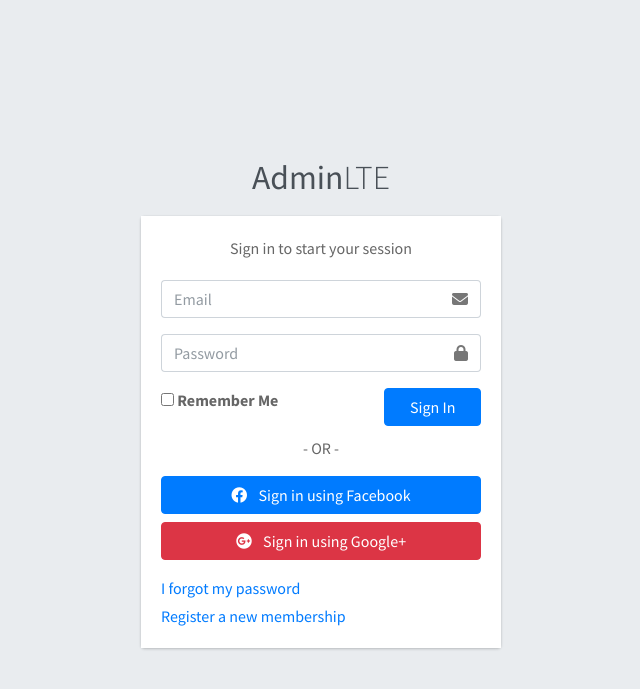
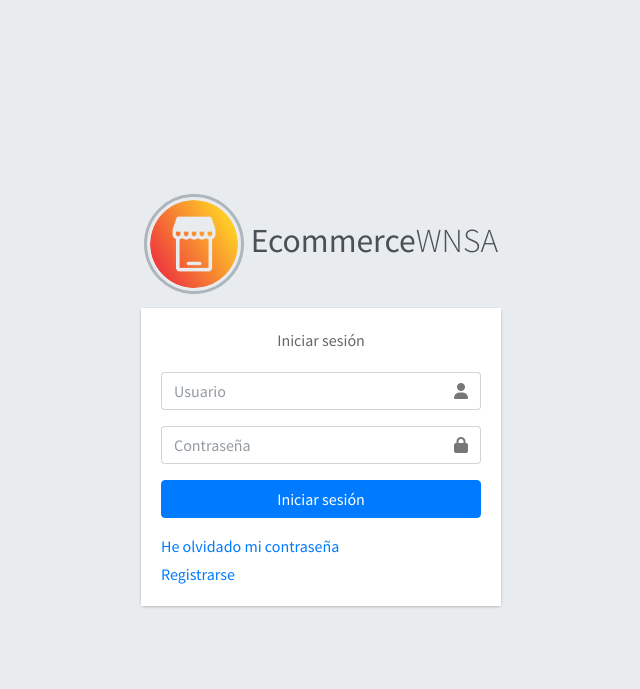
Before and after one commit to WalterNickSuelArroyo/E-commerce, a PHP site: page /Views/login.php in a window 1280 px wide. Shown: the top 689 px of the page, without its empty margins (319-959 px from the left). Run offline with PHP 8.4, Linux system fonts and the light colour scheme; some libraries are stand-ins or nearby versions.

Commit message:
Mantenimiento del login p2 y creacion de bd

```diff
--- /dev/null
+++ b/Views/login.js
@@ -0,0 +1,8 @@
+$(document).ready(function(){
+    $('#form-login').submit(e=>{
+        let user = $('#user').val();
+        let pass = $('#pass').val();
+        console.log(user + " " + pass)
+        e.preventDefault();
+    })
+})
--- a/Views/login.php
+++ b/Views/login.php
@@ -1,77 +1,60 @@
 <!DOCTYPE html>
 <html lang="en">
+
 <head>
     <meta charset="utf-8">
     <meta name="viewport" content="width=device-width, initial-scale=1">
-  <title>AdminLTE 3 | Log in</title>
+    <title>Login | Ecommerce WNSA</title>
 
     <!-- Google Font: Source Sans Pro -->
-  <link rel="stylesheet" href="https://fonts.googleapis.com/css?family=Source+Sans+Pro:300,400,400i,700&display=fallback">
+    <link rel="stylesheet"
+        href="https://fonts.googleapis.com/css?family=Source+Sans+Pro:300,400,400i,700&display=fallback">
     <!-- Font Awesome -->
     <link rel="stylesheet" href="../Util/Css/css/all.min.css">
     <!-- Theme style -->
     <link rel="stylesheet" href="../Util/Css/adminlte.min.css">
 </head>
+
 <body class="hold-transition login-page">
     <div class="login-box">
         <div class="login-logo">
-    <a href="../../index2.html"><b>Admin</b>LTE</a>
+            <img src="../Util/Img/logo.png" class="profile-user-img img-fluid img-circle">
+            <a href="../index.php"><b>Ecommerce</b>WNSA</a>
         </div>
         <!-- /.login-logo -->
         <div class="card">
             <div class="card-body login-card-body">
-      <p class="login-box-msg">Sign in to start your session</p>
+                <p class="login-box-msg">Iniciar sesión</p>
 
-      <form action="../../index3.html" method="post">
+                <form id="form-login">
                     <div class="input-group mb-3">
-          <input type="email" class="form-control" placeholder="Email">
+                        <input id="user" type="text" class="form-control" placeholder="Usuario" required>
                         <div class="input-group-append">
                             <div class="input-group-text">
-              <span class="fas fa-envelope"></span>
+                                <span class="fas fa-user"></span>
                             </div>
                         </div>
                     </div>
                     <div class="input-group mb-3">
-          <input type="password" class="form-control" placeholder="Password">
+                        <input id="pass" type="password" class="form-control" placeholder="Contraseña" required>
                         <div class="input-group-append">
                             <div class="input-group-text">
                                 <span class="fas fa-lock"></span>
                             </div>
                         </div>
                     </div>
-        <div class="row">
-          <div class="col-8">
-            <div class="icheck-primary">
-              <input type="checkbox" id="remember">
-              <label for="remember">
-                Remember Me
-              </label>
-            </div>
-          </div>
-          <!-- /.col -->
-          <div class="col-4">
-            <button type="submit" class="btn btn-primary btn-block">Sign In</button>
-          </div>
-          <!-- /.col -->
+                    <div class="social-auth-links text-center mb-3">
+                        <button type="submit" href="#" class="btn btn-block btn-primary">
+                            Iniciar sesión
+                        </button>
                     </div>
                 </form>
 
-      <div class="social-auth-links text-center mb-3">
-        <p>- OR -</p>
-        <a href="#" class="btn btn-block btn-primary">
-          <i class="fab fa-facebook mr-2"></i> Sign in using Facebook
-        </a>
-        <a href="#" class="btn btn-block btn-danger">
-          <i class="fab fa-google-plus mr-2"></i> Sign in using Google+
-        </a>
-      </div>
-      <!-- /.social-auth-links -->
-
                 <p class="mb-1">
-        <a href="forgot-password.html">I forgot my password</a>
+                    <a href="">He olvidado mi contraseña</a>
                 </p>
                 <p class="mb-0">
-        <a href="register.html" class="text-center">Register a new membership</a>
+                    <a href="" class="text-center">Registrarse</a>
                 </p>
             </div>
             <!-- /.login-card-body -->
@@ -85,5 +68,7 @@
     <script src="../Util/Js/bootstrap.bundle.min.js"></script>
     <!-- AdminLTE App -->
     <script src="../Util/Js/adminlte.min.js"></script>
+    <script src="login.js"></script>
 </body>
+
 </html>
```
Also changed, not shown: Util/Img/logo.png (added). Lines whose indentation alone changed are shown as unchanged.
